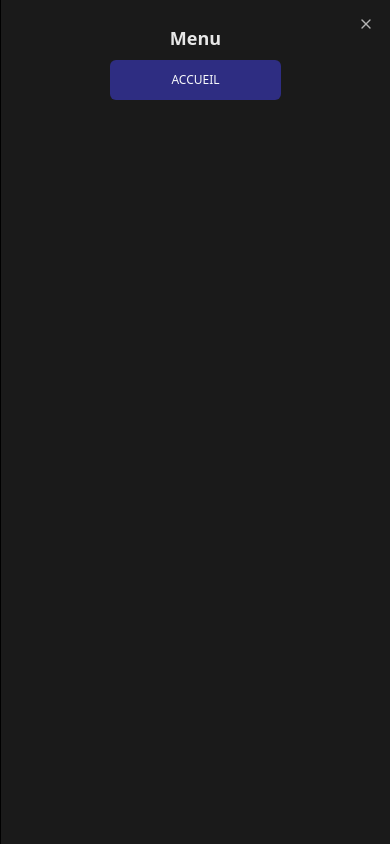
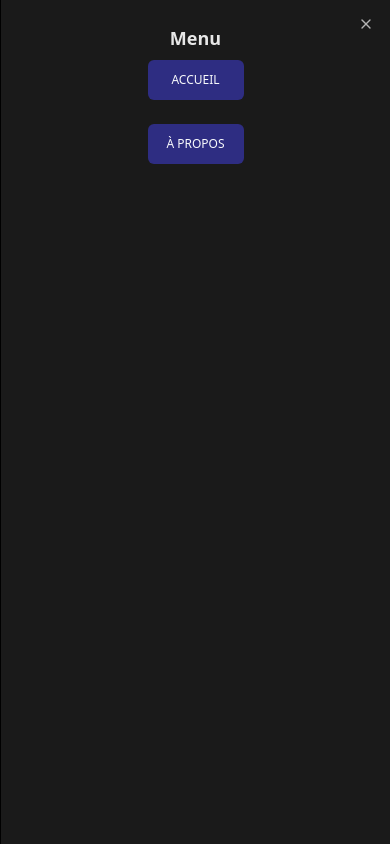
Before and after one commit to NollieChtn6/Portfolio, a React (Vite) app: page / in a window 390 px wide. Both pictures are taken after a click on the button 318 px from the left and 55 px from the top of the page. Built offline with nearby package versions, Linux system fonts and the light colour scheme.

Commit message:
add navlinks to '/' and '/about' routes

```diff
--- a/src/components/header/Header.tsx
+++ b/src/components/header/Header.tsx
@@ -36,9 +36,13 @@ function Header() {
               <SheetHeader>
                 <SheetTitle>Menu</SheetTitle>
                 <SheetDescription className="flex flex-col space-y-6 w-full items-center">
-                  <Button className="w-2/4">Accueil</Button>
-                  {/* <Button className="w-2/4">À propos</Button>
-                  <Button className="w-2/4">Parcours</Button>
+                  <NavLink to="/">
+                    <Button>Accueil</Button>
+                  </NavLink>
+                  <NavLink to="/about">
+                    <Button>À propos</Button>
+                  </NavLink>
+                  {/* <Button className="w-2/4">Parcours</Button>
                   <Button className="w-2/4">Projets</Button>
                   <Button className="w-2/4">Sandbox</Button>
                   <Button className="w-2/4">Contact</Button> */}
@@ -48,8 +52,12 @@ function Header() {
           </Sheet>
         </div>
         <div className="nav-btns-container flex max-md:hidden justify-end space-x-6">
-          <Button className="">Accueil</Button>
-          <Button className="">À propos</Button>
+          <NavLink to="/">
+            <Button>Accueil</Button>
+          </NavLink>
+          <NavLink to="/about">
+            <Button>À propos</Button>
+          </NavLink>
           <Button className="">Parcours</Button>
           <Button className="">Projets</Button>
           <Button className="">Sandbox</Button>
```
